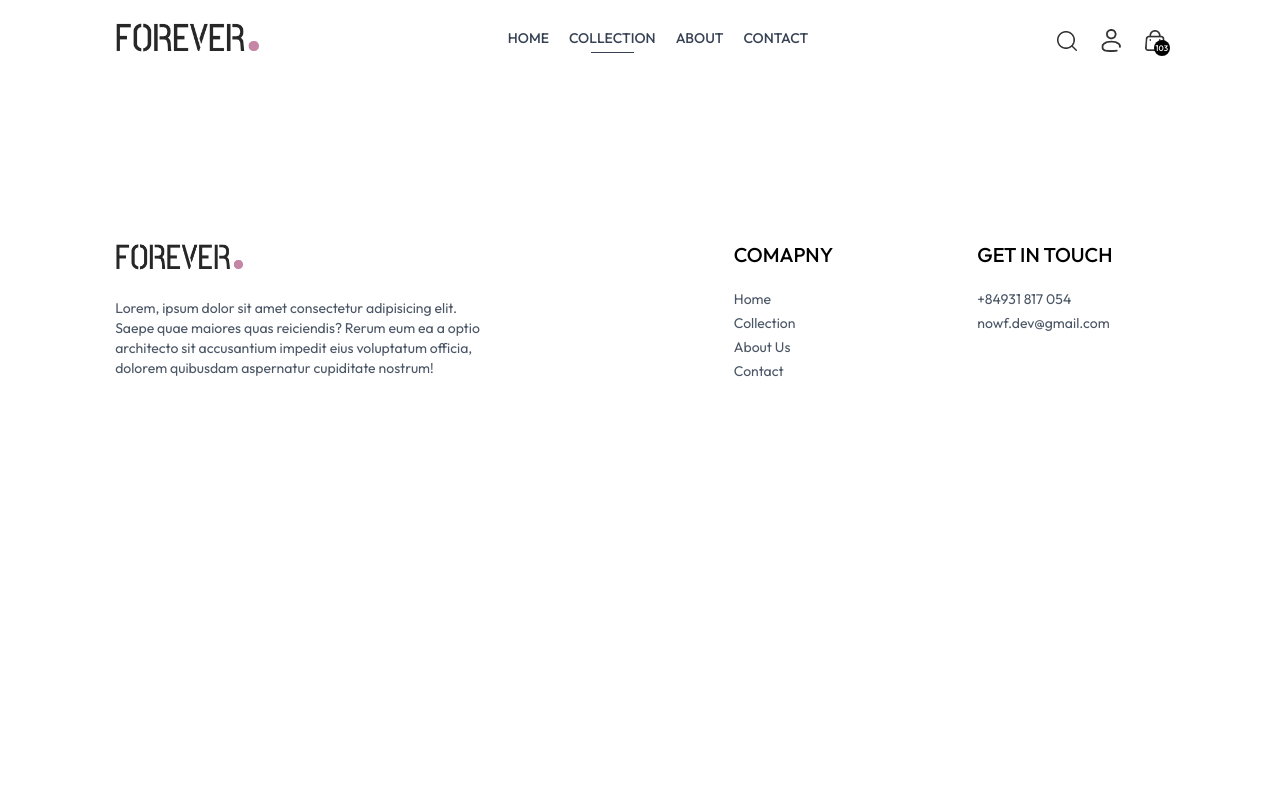
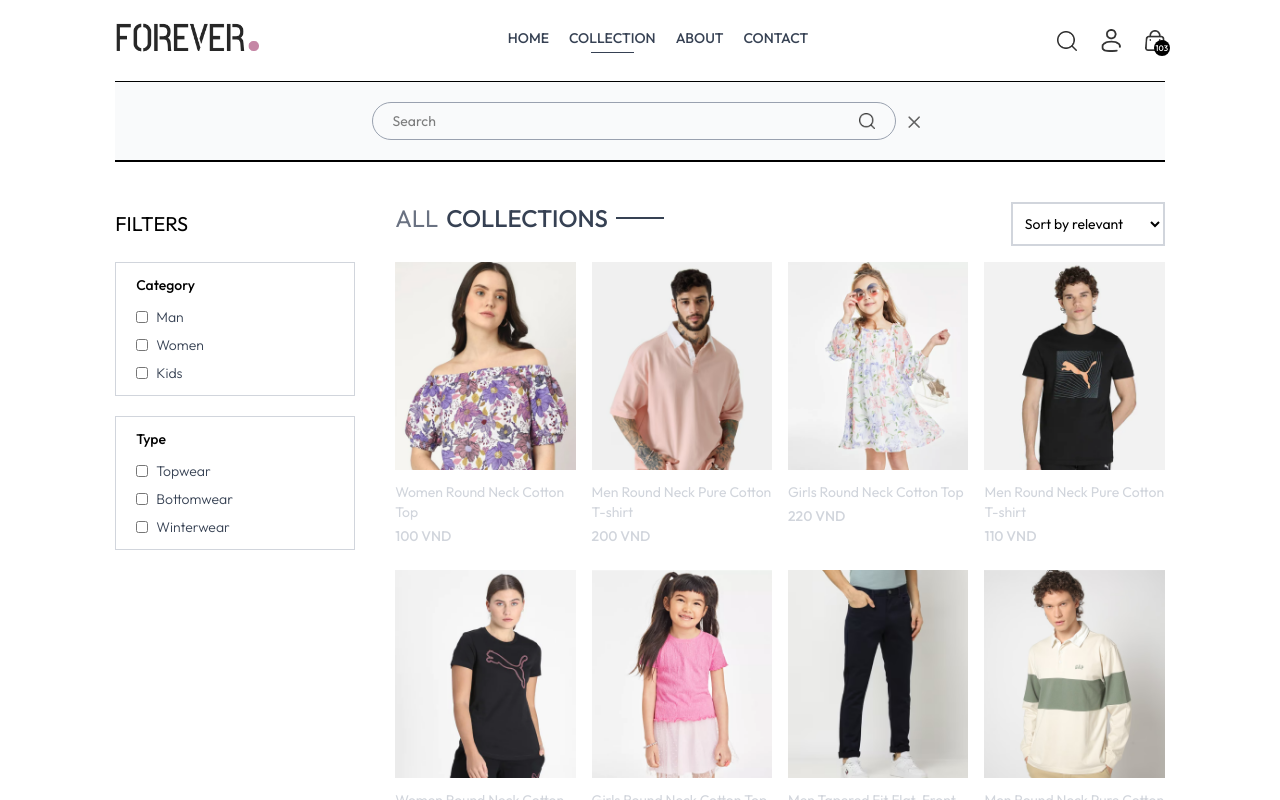
Before and after one commit to nowfdev/onepercent-ecom-nowfbanstumflum, a React (Vite) app: page /collection in a window 1280 px wide. Both pictures are taken after a click on the picture 1066 px from the left and 40 px from the top of the page. Shown: the top 800 px of the page. Built offline with nearby package versions, Linux system fonts and the light colour scheme.

Commit message:
Completed Collection

```diff
--- a/src/App.jsx
+++ b/src/App.jsx
@@ -12,6 +12,7 @@ import PlaceOrder from "./pages/PlaceOrder";
 import Order from "./pages/Order";
 
 import Navbar from "./components/Navbar";
+import SearchBar from "./components/SearchBar";
 import Footer from "./components/Footer";
 
 import "./App.css";
@@ -20,6 +21,7 @@ const App = () => {
   return (
     <div className="px-4 sm:px-[5vw] md:px-[7vw] lg:px-[9vw] ">
       <Navbar />
+      <SearchBar />
       <Routes>
         <Route path="/" element={<Home />} />
         <Route path="/collection" element={<Collection />} />
--- a/src/components/Navbar.jsx
+++ b/src/components/Navbar.jsx
@@ -1,10 +1,16 @@
-import React, { useState } from "react";
+import React, { useContext, useState } from "react";
 
 import { assets } from "../assets/assets.js";
 import { Link, NavLink } from "react-router-dom";
+import { ShopContext } from "../context/ShopContext.jsx";
 
 const Navbar = () => {
   const [visible, setVisible] = useState(false);
+  const { setShowSearch } = useContext(ShopContext);
+
+  const showHideSerchHandler = () => {
+    setShowSearch((prev) => !prev);
+  };
 
   return (
     <div className="flex items-center justify-between py-5 font-medium">
@@ -32,7 +38,11 @@ const Navbar = () => {
         </NavLink>
       </ul>
       <div className="flex items-center gap-6">
-        <img src={assets.search_icon} className="w-5 cursor-pointer" />
+        <img
+          onClick={showHideSerchHandler}
+          src={assets.search_icon}
+          className="w-5 cursor-pointer"
+        />
         <div className="group relative">
           <img src={assets.profile_icon} className="w-5 cursor-pointer" />
           <div className="group-hover:block hidden absolute dropdown-menu right-0 pt-4">
--- /dev/null
+++ b/src/components/SearchBar.jsx
@@ -0,0 +1,40 @@
+import React, { useContext, useEffect } from "react";
+import { ShopContext } from "../context/ShopContext";
+import { assets } from "../assets/assets";
+import { useLocation } from "react-router-dom";
+
+const SearchBar = () => {
+  const { search, setSearch, showSearch, setShowSearch } =
+    useContext(ShopContext);
+
+  const location = useLocation();
+
+  useEffect(() => {
+    if (location.pathname !== "/collection") {
+      setShowSearch(false);
+    }
+  }, [location]);
+
+  return showSearch ? (
+    <div className="border-t border-b bg-gray-50 text-center">
+      <div className="inline-flex items-center justify-center border border-gray-400 px-5 py-2 my-5 mx-3 rounded-full w-3/4 sm:w-1/2">
+        <input
+          className="flex-1 outline-none bg-inherit text-sm"
+          type="text"
+          placeholder="Search"
+          value={search}
+          onChange={(e) => setSearch(e.target.value)}
+        />
+
+        <img className="w-4" src={assets.search_icon} alt="" />
+      </div>
+      <img
+        onClick={() => setShowSearch(false)}
+        src={assets.cross_icon}
+        className="inline w-3 cursor-pointer"
+      />
+    </div>
+  ) : null;
+};
+
+export default SearchBar;
--- a/src/context/ShopContext.jsx
+++ b/src/context/ShopContext.jsx
@@ -1,12 +1,22 @@
-import { createContext } from "react";
+import { createContext, useState } from "react";
 import { products } from "../assets/assets";
 export const ShopContext = createContext();
 
 const ShopContextProvider = (props) => {
   const currency = "VND";
   const delivery_fee = 10;
+  const [search, setSearch] = useState("");
+  const [showSearch, setShowSearch] = useState(false);
 
-  const value = { products, currency, delivery_fee };
+  const value = {
+    products,
+    currency,
+    delivery_fee,
+    search,
+    setSearch,
+    showSearch,
+    setShowSearch,
+  };
   return (
     <ShopContext.Provider value={value}>{props.children}</ShopContext.Provider>
   );
--- a/src/pages/Collection.jsx
+++ b/src/pages/Collection.jsx
@@ -1,7 +1,200 @@
-import React from "react";
+import React, { useState, useContext, useEffect } from "react";
+import { ShopContext } from "../context/ShopContext";
+import { assets } from "../assets/assets";
+import Title from "../components/Title";
+import ProductItem from "../components/ProductItem";
 
 const Collection = () => {
-  return <div></div>;
+  const { products, search, showSearch } = useContext(ShopContext);
+  const [showFilter, setShowFilter] = useState(false);
+  const [filterProducts, setFilterProducts] = useState([]);
+  const [category, setCategory] = useState([]);
+  const [subCategory, setSubCategory] = useState([]);
+  const [sortType, setSortType] = useState("relevant");
+
+  const toggleCategory = (e) => {
+    if (category.includes(e.target.value)) {
+      setCategory((prev) => prev.filter((item) => item !== e.target.value));
+    } else {
+      setCategory((prev) => [...prev, e.target.value]);
+    }
+  };
+
+  const toggleSubCategory = (e) => {
+    if (subCategory.includes(e.target.value)) {
+      setSubCategory((prev) => prev.filter((item) => item !== e.target.value));
+    } else {
+      setSubCategory((prev) => [...prev, e.target.value]);
+    }
+  };
+
+  const showFilterHandler = () => {
+    setShowFilter((prev) => !prev);
+  };
+
+  const applyFilter = () => {
+    let productsCopy = products.slice();
+
+    if (showSearch === true && search) {
+      productsCopy = productsCopy.filter((item) =>
+        item.name.toLowerCase().includes(search.toLowerCase())
+      );
+    }
+
+    if (category.length > 0) {
+      productsCopy = productsCopy.filter((item) =>
+        category.includes(item.category)
+      );
+    }
+
+    if (subCategory.length > 0) {
+      productsCopy = productsCopy.filter((item) =>
+        subCategory.includes(item.subCategory)
+      );
+    }
+    setFilterProducts(productsCopy);
+  };
+
+  const sortProduct = () => {
+    let filterCopy = filterProducts.slice();
+    switch (sortType) {
+      case "low-high":
+        setFilterProducts(filterCopy.sort((a, b) => a.price - b.price));
+        break;
+      case "high-low":
+        setFilterProducts(filterCopy.sort((a, b) => b.price - a.price));
+        break;
+      default:
+        applyFilter();
+        break;
+    }
+  };
+
+  useEffect(() => {
+    applyFilter();
+  }, [category, subCategory, search, showSearch]);
+
+  useEffect(() => {
+    sortProduct();
+  }, [sortType]);
+
+  return (
+    <div className="flex flex-col sm:flex-row gap-1 sm:gap-10 pt-10 border-t">
+      {/* Left */}
+      <div className="min-w-60">
+        <p
+          onClick={showFilterHandler}
+          className="my-2 text-xl flex items-center cursor-pointer gap-2"
+        >
+          FILTERS{" "}
+          <img
+            className={`h-3 sm:hidden ${showFilter ? "rotate-90" : ""}`}
+            src={assets.dropdown_icon}
+            alt=""
+          />
+        </p>
+        <div
+          className={`border border-gray-300 pl-5 py-3 mt-6 ${
+            showFilter ? "" : "hidden"
+          } sm:block `}
+        >
+          <p className="mb-3 text-sm font-medium">Category</p>
+          <div className="flex flex-col gap-2 text-sm font-light text-gray-700">
+            <p className="flex gap-2 ">
+              <input
+                type="checkbox"
+                className="w-3"
+                value={"Men"}
+                onChange={toggleCategory}
+              />{" "}
+              Man
+            </p>
+            <p className="flex gap-2 ">
+              <input
+                type="checkbox"
+                className="w-3"
+                value={"Women"}
+                onChange={toggleCategory}
+              />{" "}
+              Women
+            </p>
+            <p className="flex gap-2 ">
+              <input
+                type="checkbox"
+                className="w-3"
+                value={"Kids"}
+                onChange={toggleCategory}
+              />{" "}
+              Kids
+            </p>
+          </div>
+        </div>
+        <div
+          className={`border border-gray-300 pl-5 py-3 my-5  ${
+            showFilter ? "" : "hidden"
+          } sm:block `}
+        >
+          <p className="mb-3 text-sm font-medium">Type</p>
+
+          <div className="flex flex-col gap-2 text-sm font-light text-gray-700">
+            <p className="flex gap-2 ">
+              <input
+                type="checkbox"
+                className="w-3"
+                value={"Topwear"}
+                onChange={toggleSubCategory}
+              />{" "}
+              Topwear
+            </p>
+            <p className="flex gap-2 ">
+              <input
+                type="checkbox"
+                className="w-3"
+                value={"Bottomwear"}
+                onChange={toggleSubCategory}
+              />{" "}
+              Bottomwear
+            </p>
+            <p className="flex gap-2 ">
+              <input
+                type="checkbox"
+                className="w-3"
+                value={"Winterwear"}
+                onChange={toggleSubCategory}
+              />{" "}
+              Winterwear
+            </p>
+          </div>
+        </div>
+      </div>
+      {/* Right */}
+      <div className="flex-1">
+        <div className="flex justify-between text-base sm:text-2xl mb-4">
+          <Title text1={"ALL"} text2={"COLLECTIONS"} />
+          <select
+            onChange={(e) => setSortType(e.target.value)}
+            className="border-2 border-gray-300 text-sm px-2"
+          >
+            <option value="relevant">Sort by relevant</option>
+            <option value="low-high">Sort by low to high</option>
+            <option value="high-low">Sort by high to low</option>
+          </select>
+        </div>
+
+        <div className="grid grid-cols-2 md:grid-cols-3 lg:grid-cols-4 gap-4 gap-y-6">
+          {filterProducts.map((item, index) => (
+            <ProductItem
+              key={index}
+              id={item._id}
+              image={item.image}
+              name={item.name}
+              price={item.price}
+            />
+          ))}
+        </div>
+      </div>
+    </div>
+  );
 };
 
 export default Collection;
```
